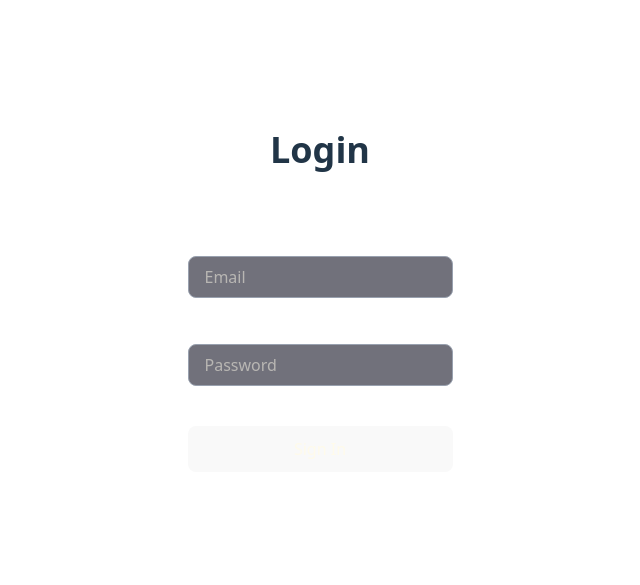
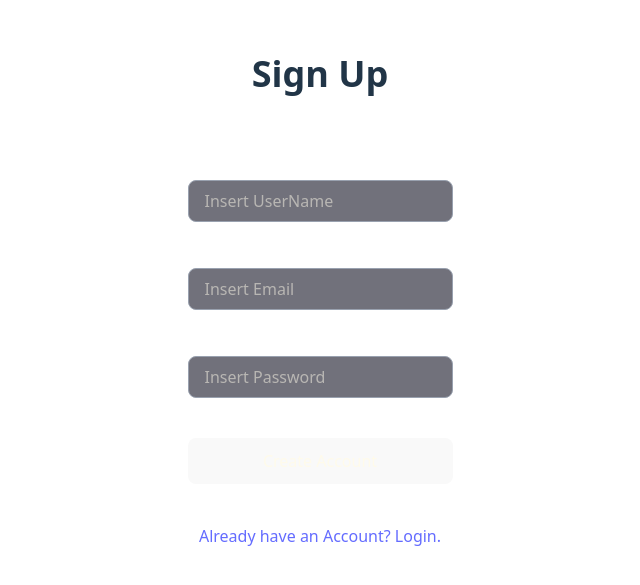
Before and after one commit to Pedrohmac07/Todo-App-Valkey, a React (Vite) app in the folder packages/frontend/: page /sign-up in a window 1280 px wide. Shown: the part 119-704 px from the top of the page, without its empty margins (320-960 px from the left). Built offline with nearby package versions, Linux system fonts and the light colour scheme; no server answers.

Commit message:
Tasks is no longer the same for all users

```diff
--- a/packages/frontend/src/context/authContext.tsx
+++ b/packages/frontend/src/context/authContext.tsx
@@ -22,6 +22,7 @@ export const AuthProvider = ({ children }: { children: ReactNode }) => {
 
     checkAuth();
   }, []);
+
 
   const login = async (email: string, password: string) => {
 
@@ -59,6 +60,18 @@ export const AuthProvider = ({ children }: { children: ReactNode }) => {
     }
   }
 
+  const signUp = async (name: string, email: string, password: string) => {
+    try {
+      await api.post('/sign-up', { name, email, password });
+      setUser(null)
+
+    } catch (error) {
+      console.error('Context Error', error);
+      throw error;
+    }
+
+  }
+
   return (
     <AuthContext.Provider value={{
       user,
@@ -66,7 +79,8 @@ export const AuthProvider = ({ children }: { children: ReactNode }) => {
       isLoading,
       login,
       logout,
-      deleteAccount
+      deleteAccount,
+      signUp
     }
     }> {children} </AuthContext.Provider>
   );
--- a/packages/frontend/src/context/taskContext.tsx
+++ b/packages/frontend/src/context/taskContext.tsx
@@ -1,15 +1,15 @@
 import { createContext, useContext, useEffect, useState, type ReactNode } from "react";
 import { api } from '../services/api';
 import { type Task } from "../interfaces/taskInterface";
+import { useAuth } from "./authContext";
 
-// 1. ADICIONEI O updateTask AQUI NA INTERFACE
 interface TaskContextData {
   tasks: Task[];
   isLoading: boolean;
   addTask: (title: string, content?: string) => Promise<void>;
   removeTask: (id: string) => Promise<void>;
   toggleTask: (id: string) => Promise<void>;
-  updateTask: (id: string, updates: Partial<Task>) => Promise<void>; // <--- AQUI
+  updateTask: (id: string, updates: Partial<Task>) => Promise<void>;
 }
 
 const TaskContext = createContext<TaskContextData>({} as TaskContextData);
@@ -18,20 +18,30 @@ export const TaskProvider = ({ children }: { children: ReactNode }) => {
   const [tasks, setTasks] = useState<Task[]>([]);
   const [isLoading, setIsLoading] = useState(true);
 
+  const { user } = useAuth();
+
   useEffect(() => {
+    if (!user) {
+      setTasks([]);
+      setIsLoading(false);
+      return;
+    }
+
     const loadTasks = async () => {
+      setIsLoading(true);
       try {
         const { data } = await api.get('/tasks');
         setTasks(data);
       } catch (error) {
         console.error('Failed to load tasks', error);
+        setTasks([]); // Em caso de erro, garante lista vazia
       } finally {
         setIsLoading(false);
       }
     };
 
     loadTasks();
-  }, []);
+  }, [user]);
 
   const addTask = async (title: string, content: string = '') => {
     try {
@@ -55,13 +65,9 @@ export const TaskProvider = ({ children }: { children: ReactNode }) => {
     }
   };
 
-  // 2. CRIE A FUNÇÃO updateTask
   const updateTask = async (id: string, updates: Partial<Task>) => {
     try {
-      // Envia para o backend (PATCH)
       const { data } = await api.patch(`/tasks/${id}`, updates);
-
-      // Atualiza a lista local trocando a task antiga pela nova
       setTasks((oldState) => oldState.map(task =>
         task.id === id ? data : task
       ));
@@ -71,7 +77,6 @@ export const TaskProvider = ({ children }: { children: ReactNode }) => {
     }
   }
 
-  // O toggleTask agora pode reutilizar o updateTask para ficar mais limpo
   const toggleTask = async (id: string) => {
     const task = tasks.find(t => t.id === id);
     if (task) {
@@ -80,14 +85,13 @@ export const TaskProvider = ({ children }: { children: ReactNode }) => {
   };
 
   return (
-    // 3. NÃO ESQUEÇA DE EXPORTAR AQUI NO VALUE
     <TaskContext.Provider value={{
       tasks,
       isLoading,
       addTask,
       removeTask,
       toggleTask,
-      updateTask // <--- AQUI
+      updateTask
     }}>
       {children}
     </TaskContext.Provider>
--- a/packages/frontend/src/interfaces/authInterface.ts
+++ b/packages/frontend/src/interfaces/authInterface.ts
@@ -11,4 +11,5 @@ export interface AuthContextType {
  login: (email: string, password: string) => Promise<void>;
  logout: () => void;
  deleteAccount: () => Promise<void>;
+ signUp: (name: string, email: string, password: string) => Promise<void>;
 }
--- a/packages/frontend/src/screens/login.tsx
+++ b/packages/frontend/src/screens/login.tsx
@@ -3,9 +3,9 @@ import { useAuth } from '../context/authContext';
 import { toast } from 'sonner';
 
 import { Input } from '../components/Input'
+import { Link } from 'react-router-dom';
 
 export default function Login() {
-
  const [email, setEmail] = useState('');
  const [password, setPassword] = useState('');
  const { login } = useAuth();
@@ -40,6 +40,7 @@ export default function Login() {
     />
     <button type='submit' className='text-amber-50'>Sign In</button>
    </form>
+   <p><Link to="/sign-up">Doesn't have an Account? Sign Up.</Link></p>
   </div>
  )
 }
--- a/packages/frontend/src/screens/signUp.tsx
+++ b/packages/frontend/src/screens/signUp.tsx
@@ -3,18 +3,21 @@ import { useAuth } from '../context/authContext';
 import { toast } from 'sonner';
 
 import { Input } from '../components/Input'
+import { Link } from 'react-router-dom';
 
-export default function SignUp() {
-
+export default function signUp() {
+ const [name, setName] = useState('');
  const [email, setEmail] = useState('');
  const [password, setPassword] = useState('');
- const { login } = useAuth();
+ const { signUp } = useAuth();
 
  const handleSubmit = async (e: React.FormEvent) => {
   e.preventDefault();
 
   try {
-   await login(email, password);
+   await signUp(name, email, password);
+
+   toast.success("Created Account");
   } catch (err: any) {
 
    const ErrorMessage = err.response?.data?.error || 'Failed to login';
@@ -24,22 +27,29 @@ export default function SignUp() {
 
  return (
   <div className='grid grid-cols-1 gap-10'>
-   <h2 className='p-10 text-4xl font-bold'>Login</h2>
+   <h2 className='p-10 text-4xl font-bold'>Sign Up</h2>
    <form onSubmit={handleSubmit} className='grid grid-cols-1 gap-10'>
     <Input
+     type="text"
+     placeholder='Insert UserName'
+     value={name}
+     onChange={e => setName(e.target.value)}
+    />
+    <Input
      type="email"
-     placeholder='Email'
+     placeholder='Insert Email'
      value={email}
      onChange={e => setEmail(e.target.value)}
     />
     <Input
      type='password'
-     placeholder='Password'
+     placeholder='Insert Password'
      value={password}
      onChange={e => setPassword(e.target.value)}
     />
-    <button type='submit' className='text-amber-50'>Sign In</button>
+    <button type='submit' className='text-amber-50'>Create Account</button>
    </form>
+   <p><Link to="/login">Already have an Account? Login.</Link></p>
   </div>
  )
 }
```
